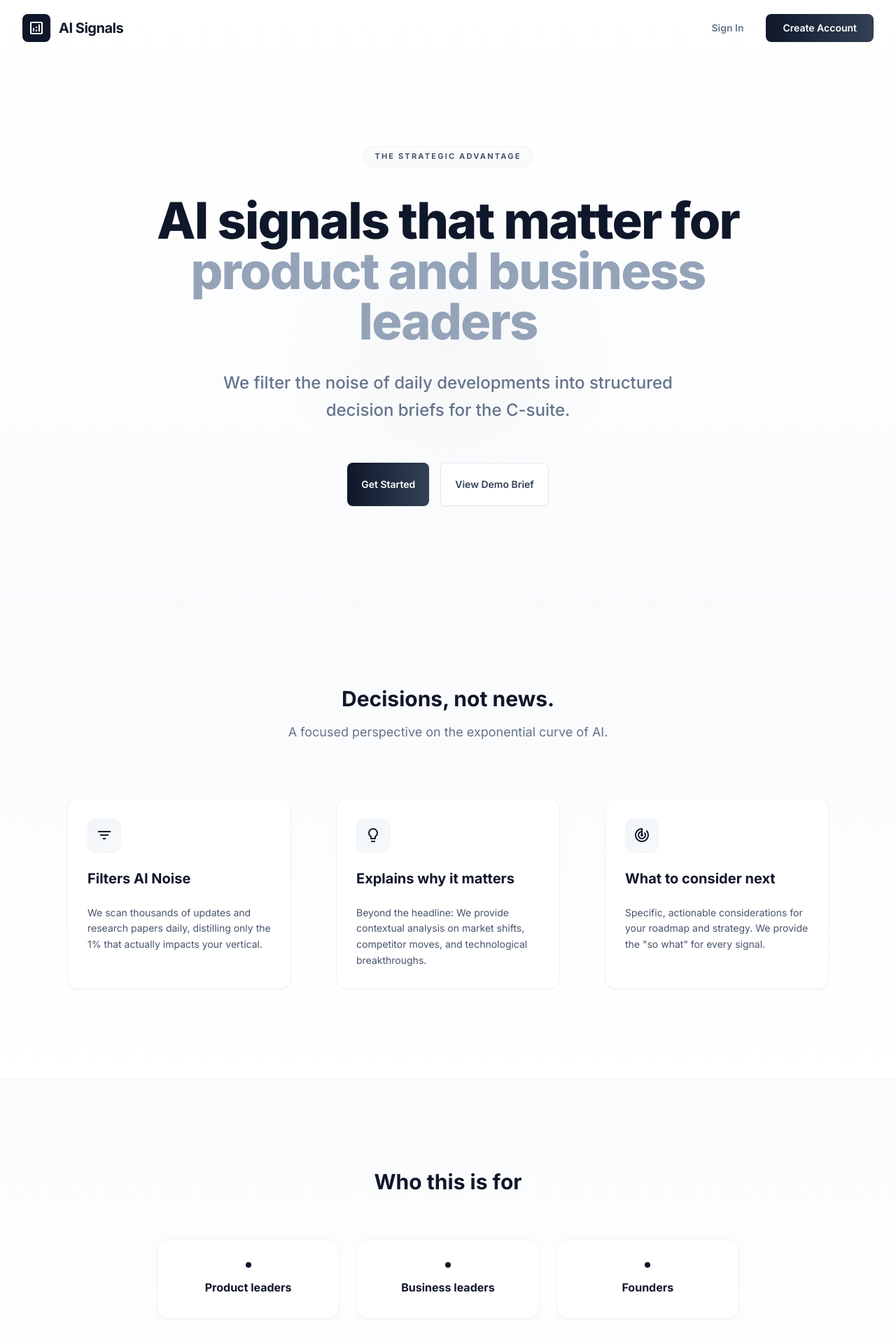
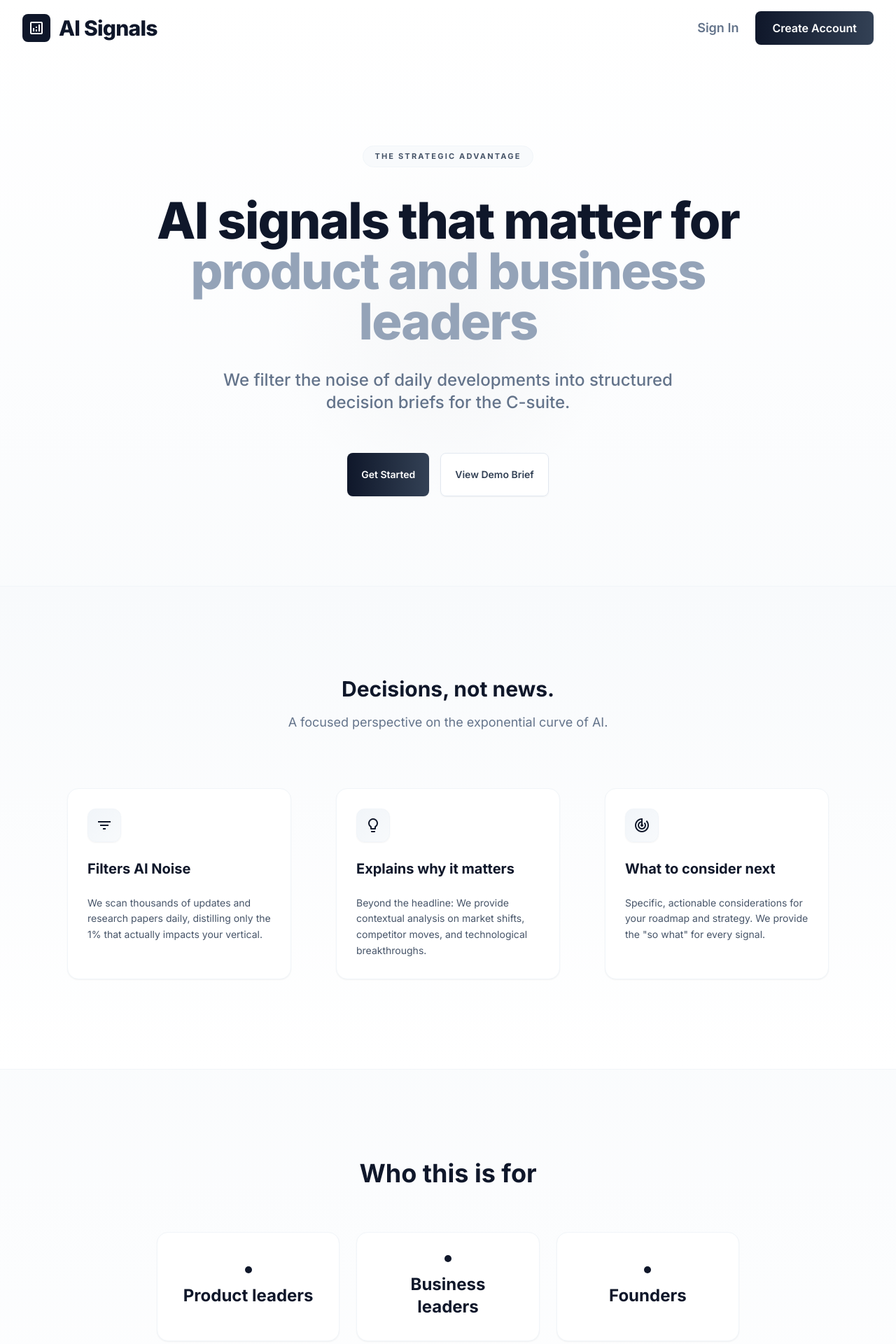
Before and after one commit to wanibisen3/AI_Signals_For_Leaders, a React (Vite) app: page / in a window 1280 px wide. Shown: the top 1920 px of the page at 70% size. Built offline with nearby package versions, Linux system fonts and the light colour scheme.

Commit message:
Improve mobile UX and add Google icon button

```diff
--- a/App.tsx
+++ b/App.tsx
@@ -31,16 +31,16 @@ const Icon = ({ name, className = "" }: { name: string, className?: string }) =>
 
 const MarketingHome = ({ onAuth }: { onAuth: (view: 'signin' | 'signup') => void }) => (
   <div className="bg-gradient-to-b from-white via-slate-50/40 to-white min-h-screen selection:bg-primary selection:text-white">
-    <nav className="max-w-7xl mx-auto px-8 h-20 flex items-center justify-between">
-      <div className="flex items-center gap-3">
-        <div className="w-10 h-10 bg-slate-900 rounded-lg flex items-center justify-center text-white">
+    <nav className="max-w-7xl mx-auto px-4 sm:px-6 md:px-8 h-20 flex items-center justify-between gap-3">
+      <div className="flex items-center gap-3 min-w-0">
+        <div className="w-9 h-9 sm:w-10 sm:h-10 bg-slate-900 rounded-lg flex items-center justify-center text-white shrink-0">
           <Icon name="analytics" className="text-2xl" />
         </div>
-        <span className="text-xl font-bold tracking-tight text-slate-900">AI Signals</span>
+        <span className="text-2xl sm:text-3xl font-black tracking-tight text-slate-900 leading-none whitespace-nowrap">AI Signals</span>
       </div>
-      <div className="flex items-center gap-8">
-        <button onClick={() => onAuth('signin')} className="text-sm font-semibold text-slate-500 hover:text-slate-900 transition-colors">Sign In</button>
-        <Button onClick={() => onAuth('signup')} className="rounded-full px-6">Create Account</Button>
+      <div className="flex items-center gap-3 sm:gap-6 shrink-0">
+        <button onClick={() => onAuth('signin')} className="text-base sm:text-lg font-semibold text-slate-500 hover:text-slate-900 transition-colors">Sign In</button>
+        <Button onClick={() => onAuth('signup')} className="rounded-full px-4 sm:px-6 py-2.5 sm:py-3 text-sm sm:text-base">Create Account</Button>
       </div>
     </nav>
 
@@ -51,10 +51,10 @@ const MarketingHome = ({ onAuth }: { onAuth: (view: 'signin' | 'signup') => void
       <div className="inline-flex items-center px-4 py-1.5 rounded-full bg-slate-50 border border-slate-100 text-slate-600 text-[11px] font-bold uppercase tracking-[0.2em] mb-10">
         The Strategic Advantage
       </div>
-      <h1 className="text-5xl md:text-7xl font-extrabold text-slate-900 mb-8 tracking-tight leading-[1.05]">
-        AI signals that matter for <br /><span className="text-slate-400">product and business leaders</span>
+      <h1 className="text-4xl sm:text-5xl md:text-7xl font-extrabold text-slate-900 mb-8 tracking-tight leading-[1.05]">
+        AI signals that matter for <br className="hidden md:block" /><span className="text-slate-400">product and business leaders</span>
       </h1>
-      <p className="text-2xl text-slate-500 font-medium mb-14 max-w-2xl mx-auto leading-relaxed">
+      <p className="text-lg sm:text-xl md:text-2xl text-slate-500 font-medium mb-14 max-w-2xl mx-auto leading-relaxed">
         We filter the noise of daily developments into structured decision briefs for the C-suite.
       </p>
       <div className="flex flex-col sm:flex-row justify-center gap-4">
@@ -97,12 +97,12 @@ const MarketingHome = ({ onAuth }: { onAuth: (view: 'signin' | 'signup') => void
 
     <section className="py-32">
       <div className="max-w-4xl mx-auto px-8 text-center">
-        <h2 className="text-3xl font-bold mb-16">Who this is for</h2>
-        <div className="grid md:grid-cols-3 gap-6">
+        <h2 className="text-3xl sm:text-4xl font-bold mb-10 sm:mb-16">Who this is for</h2>
+        <div className="grid grid-cols-1 sm:grid-cols-3 gap-4 sm:gap-6">
           {['Product leaders', 'Business leaders', 'Founders'].map(role => (
-            <div key={role} className="p-8 border border-slate-100 rounded-2xl bg-white shadow-sm flex flex-col items-center">
-              <div className="w-2 h-2 bg-slate-900 rounded-full mb-4"></div>
-              <h4 className="font-bold text-slate-900">{role}</h4>
+            <div key={role} className="p-5 sm:p-8 border border-slate-100 rounded-2xl bg-white shadow-sm flex items-center justify-center gap-3 sm:flex-col sm:gap-0">
+              <div className="w-2.5 h-2.5 bg-slate-900 rounded-full sm:mb-4 shrink-0"></div>
+              <h4 className="font-bold text-slate-900 text-xl sm:text-2xl leading-none">{role}</h4>
             </div>
           ))}
         </div>
@@ -191,7 +191,12 @@ const AuthView = ({
           disabled={loading}
           className="w-full mb-6 py-3.5 rounded-xl border border-slate-200 text-sm font-bold text-slate-700 hover:bg-slate-50 disabled:opacity-60 disabled:cursor-not-allowed transition-all flex items-center justify-center gap-2"
         >
-          <Icon name="login" className="text-base" />
+          <svg width="18" height="18" viewBox="0 0 48 48" aria-hidden="true">
+            <path fill="#FFC107" d="M43.611 20.083H42V20H24v8h11.303C33.655 32.657 29.223 36 24 36c-6.627 0-12-5.373-12-12s5.373-12 12-12c3.059 0 5.844 1.154 7.961 3.039l5.657-5.657C34.046 6.053 29.27 4 24 4 12.955 4 4 12.955 4 24s8.955 20 20 20 20-8.955 20-20c0-1.341-.138-2.65-.389-3.917z"/>
+            <path fill="#FF3D00" d="M6.306 14.691l6.571 4.819C14.655 16.108 19.001 12 24 12c3.059 0 5.844 1.154 7.961 3.039l5.657-5.657C34.046 6.053 29.27 4 24 4 16.318 4 9.656 8.337 6.306 14.691z"/>
+            <path fill="#4CAF50" d="M24 44c5.166 0 9.86-1.977 13.409-5.192l-6.19-5.238C29.132 35.091 26.679 36 24 36c-5.202 0-9.62-3.317-11.283-7.946l-6.522 5.025C9.505 39.556 16.227 44 24 44z"/>
+            <path fill="#1976D2" d="M43.611 20.083H42V20H24v8h11.303a12.042 12.042 0 0 1-4.084 5.571h.001l6.19 5.238C36.971 39.205 44 34 44 24c0-1.341-.138-2.65-.389-3.917z"/>
+          </svg>
           Continue with Google
         </button>
         <div className="flex items-center gap-3 mb-6">
@@ -315,22 +320,22 @@ const Personalization = ({ onComplete }: { onComplete: (prefs: UserPreferences)
   };
 
   return (
-    <div className="min-h-screen bg-white flex items-center justify-center p-6">
+    <div className="min-h-screen bg-white flex items-center justify-center p-4 sm:p-6">
       <div className="w-full max-w-2xl">
-        <div className="text-center mb-12">
-          <h2 className="text-4xl font-extrabold text-slate-900 mb-4 tracking-tight">Personalize your AI Signals</h2>
-          <p className="text-slate-500 text-xl font-medium">To curate your intelligence briefing.</p>
+        <div className="text-center mb-8 sm:mb-12">
+          <h2 className="text-4xl sm:text-5xl font-extrabold text-slate-900 mb-4 tracking-tight">Personalize your AI Signals</h2>
+          <p className="text-lg sm:text-xl text-slate-500 font-medium">To curate your intelligence briefing.</p>
         </div>
-        <div className="space-y-10 bg-white p-12 rounded-3xl border border-slate-100 shadow-sm">
+        <div className="space-y-8 sm:space-y-10 bg-white p-6 sm:p-10 md:p-12 rounded-3xl border border-slate-100 shadow-sm">
 
           <div className="space-y-4">
-            <label className="text-xs font-bold uppercase tracking-widest text-slate-400">1. What is your role?</label>
-            <div className="grid grid-cols-2 gap-4">
+            <label className="text-xs sm:text-sm font-bold uppercase tracking-widest text-slate-400">1. What is your role?</label>
+            <div className="grid grid-cols-1 sm:grid-cols-2 gap-3 sm:gap-4">
               {['Product Leader', 'Business Leader', 'Founder', 'Other'].map((r) => (
                 <button
                   key={r}
                   onClick={() => setRole(r as Role)}
-                  className={`py-4 rounded-xl border text-sm font-bold transition-all ${role === r ? 'bg-slate-900 border-slate-900 text-white' : 'border-slate-200 text-slate-500 hover:border-slate-900'}`}
+                  className={`py-4 px-3 rounded-xl border text-base sm:text-sm font-bold transition-all ${role === r ? 'bg-slate-900 border-slate-900 text-white' : 'border-slate-200 text-slate-500 hover:border-slate-900'}`}
                 >
                   {r}
                 </button>
@@ -339,7 +344,7 @@ const Personalization = ({ onComplete }: { onComplete: (prefs: UserPreferences)
           </div>
 
           <div className="space-y-4">
-            <label className="text-xs font-bold uppercase tracking-widest text-slate-400">2. Primary Strategic Focus</label>
+            <label className="text-xs sm:text-sm font-bold uppercase tracking-widest text-slate-400">2. Primary Strategic Focus</label>
             <div className="flex flex-col gap-3">
               {focusOptions.map((opt) => {
                 const isSelected = isCustom ? opt === "Other (enter your own)" : concern === opt;
@@ -347,7 +352,7 @@ const Personalization = ({ onComplete }: { onComplete: (prefs: UserPreferences)
                   <button
                     key={opt}
                     onClick={() => handleFocusSelect(opt)}
-                    className={`w-full text-left px-6 py-4 rounded-xl border text-sm font-bold transition-all flex justify-between items-center ${isSelected ? 'bg-slate-900 border-slate-900 text-white' : 'border-slate-200 text-slate-600 hover:border-slate-400'}`}
+                    className={`w-full text-left px-5 sm:px-6 py-4 rounded-xl border text-base sm:text-lg font-bold transition-all flex justify-between items-center ${isSelected ? 'bg-slate-900 border-slate-900 text-white' : 'border-slate-200 text-slate-600 hover:border-slate-400'}`}
                   >
                     {opt}
                     {isSelected && <Icon name="check" />}
@@ -360,7 +365,7 @@ const Personalization = ({ onComplete }: { onComplete: (prefs: UserPreferences)
                   value={customConcern}
                   onChange={handleCustomChange}
                   placeholder="e.g. Navigating AI regulation in EU..."
-                  className="w-full rounded-xl border-slate-200 py-4 px-6 focus:ring-slate-900 focus:border-slate-900 animate-in fade-in slide-in-from-top-2"
+                  className="w-full rounded-xl border-slate-200 py-4 px-6 text-base focus:ring-slate-900 focus:border-slate-900 animate-in fade-in slide-in-from-top-2"
                   autoFocus
                 />
               )}
```
